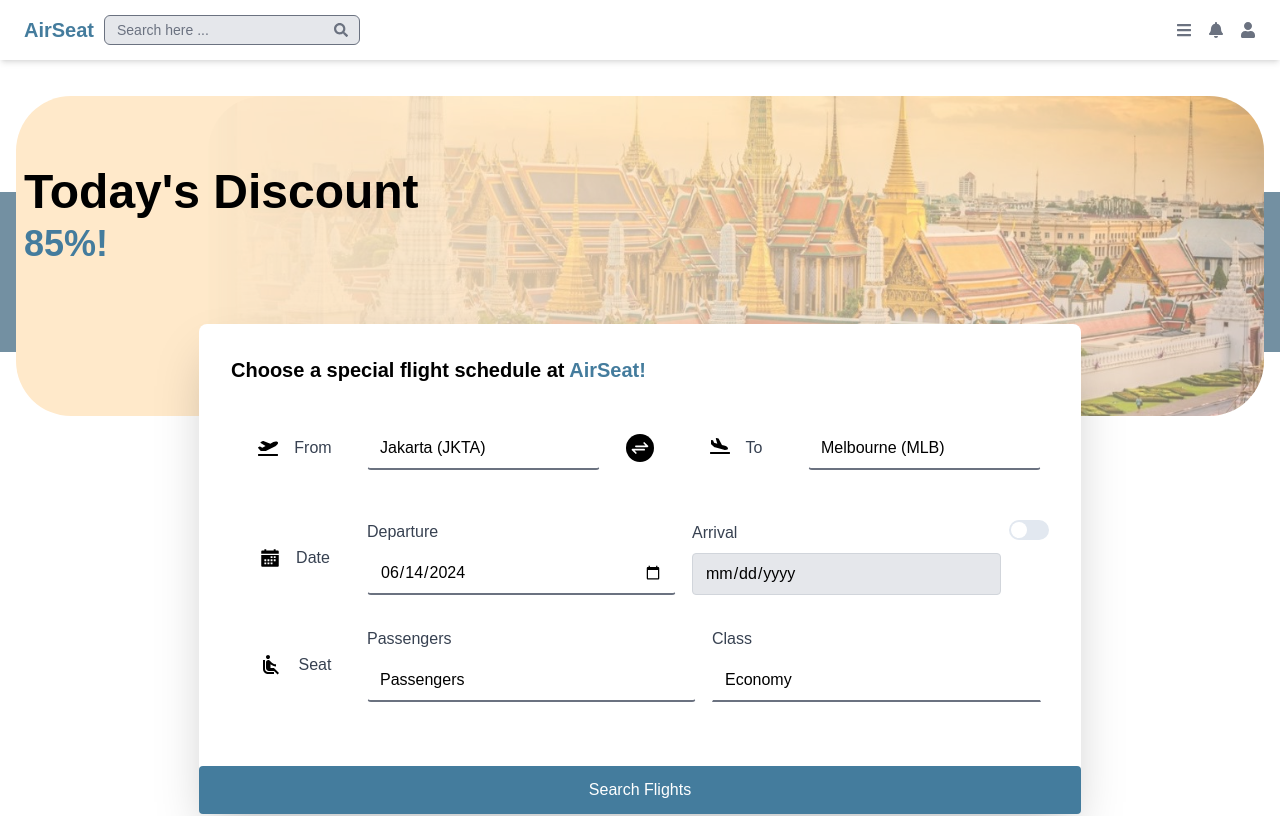
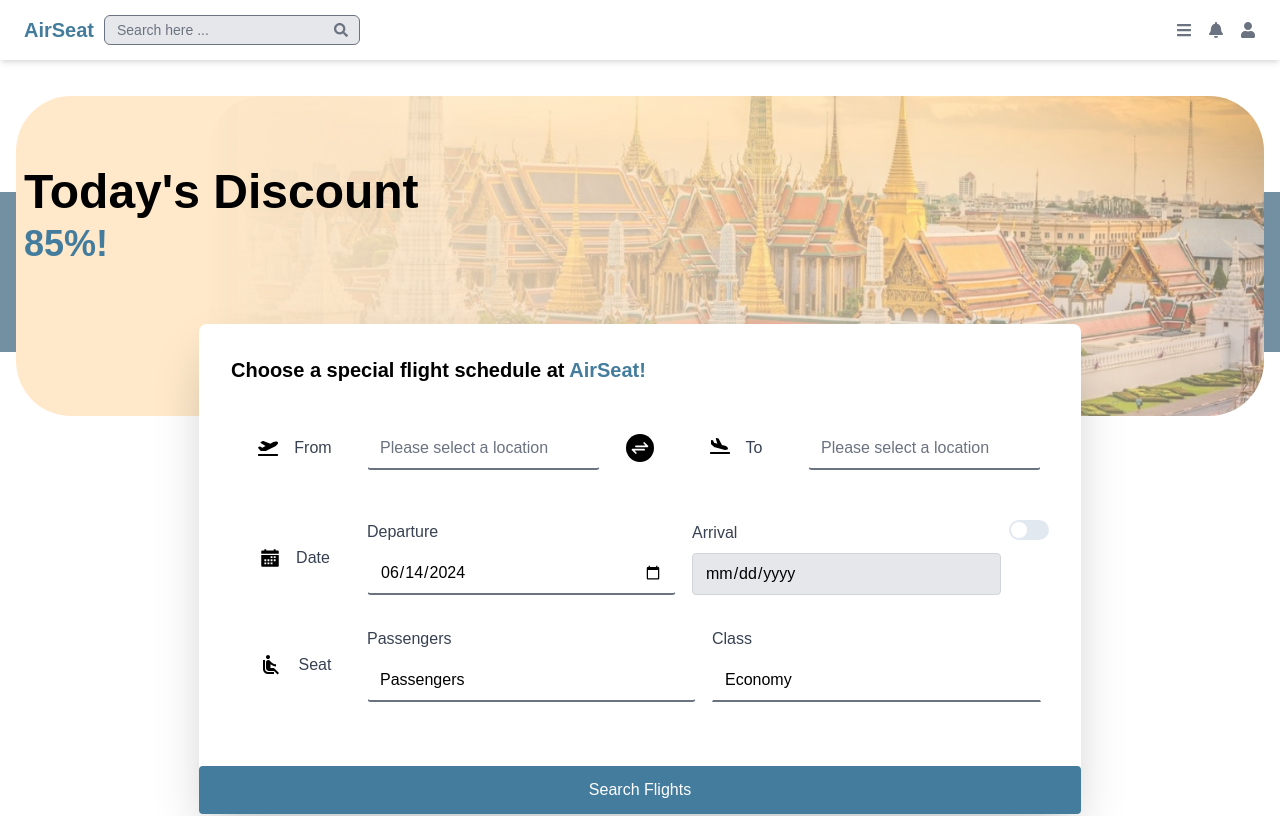
Before and after one commit to bananabyte-id/Tiketku, a React (Create React App) app: page / in a window 1280 px wide. Shown: the top 816 px of the page. Built offline with nearby package versions, Linux system fonts and the light colour scheme.

Commit message:
feat: add loading function

```diff
--- a/src/components/FlightResults.js
+++ b/src/components/FlightResults.js
@@ -1,4 +1,4 @@
-import React, { useState } from "react";
+import React, { useState, useEffect } from "react";
 import LongArrowIcon from "../icons/long_arrow.svg";
 import Modal from "./modal";
 import FlightAccordion from "./flightAccordion";
@@ -8,11 +8,26 @@ import { FiBox } from "react-icons/fi";
 import { CiHeart } from "react-icons/ci";
 import { FiDollarSign } from "react-icons/fi";
 import { LuArrowUpDown } from "react-icons/lu";
+import loadingIcon from "../icons/loading.svg";
 
 const FlightResults = () => {
   const [showModal, setShowModal] = useState(false);
   const flightData = flights;
-  console.log(flightData);
+  const [isLoading, setIsLoading] = useState(false);
+
+  useEffect(() => {
+    setTimeout(() => {
+      handleLoading();
+    }, 1000);
+  }, []);
+
+  const handleLoading = () => {
+    if (isLoading == false) {
+      setTimeout(() => {
+        setIsLoading(true);
+      }, 2000);
+    }
+  };
 
   const toggleModal = () => {
     setShowModal(!showModal);
@@ -84,7 +99,6 @@ const FlightResults = () => {
       <Modal showModal={showModal} toggleModal={toggleModal} />
 
       <div className="grid grid-cols-1 2xl:grid-cols-6">
-
         <div className="p-4">
           <div className="p-5 bg-background shadow-[0_3px_15px_-3px_rgba(0,0,0,0.3)] aspect-square w-60 rounded-2xl">
             <div className="self-center space-y-2">
@@ -109,9 +123,15 @@ const FlightResults = () => {
 
         <div className="p-4 col-span-5">
           <div className="space-y-5">
+            {!isLoading ? (
+              <div className="flex justify-center">
+                <img src={loadingIcon} className="aspect-square w-1/5" />
+              </div>
+            ) : (
+              <div>
                 {flightData.map((data) => (
                   <FlightAccordion
-              key={data.id} // Pastikan setiap elemen memiliki key unik jika digunakan dalam iterasi
+                    key={data.id}
                     airline={data.airline}
                     flightClass={data.class}
                     departureTime={data.departureTime}
@@ -128,60 +148,11 @@ const FlightResults = () => {
                   />
                 ))}
               </div>
+            )}
           </div>
         </div>
-
       </div>
-    // <>
-    //   <div className="container mx-auto px-[15.5rem]">
-    //     <div className="grid grid-cols-12 gap-5 mt-5">
-    //       <div className="col-span-9 justify-end">
-    //         {" "}
-    //         <div className="mb-3">
-    //           <div className="ms-0">
-    //             {flightdetails
-    //               .filter((order) => order.month === "January")
-    //               .map((order) => (
-    //                 <div
-    //                   key={order.id}
-    //                   className={`mx-4 mb-2 ring-1 shadow-md rounded-xl px-4 py-3 cursor-pointer border-2 ${
-    //                     selectedOrderId === order.id ? "border-customBlue2" : ""
-    //                   }`}
-    //                   onClick={() => handleCardClick(order)}
-    //                 >
-
-    //                   <div className="grid grid-cols-12 my-4 gap-12 place-content-between justify-between">
-    //                     <div className="col-span-4 flex items-start justify-center">
-    //                       <span className="ms-2 -mt-[2px]">
-    //                         <h5 className="font-bold ">
-    //                           {order.departureTime.split(" - ")[0]}
-    //                         </h5>
-    //                         <p className="text-sm">{order.departureAirportId}</p>
-    //                       </span>
-    //                     </div>
-    //                     <div className="col-span-4 flex flex-col items-center justify-center">
-    //                       <span>{order.totalTime}</span>
-    //                       <img src={LongArrowIcon} alt="" />
-    //                       <span>Direct</span>
-    //                     </div>
-
-    //                     <div className="col-span-4 flex items-start justify-center">
-    //                       <span className="ms-2 -mt-[2px]">
-    //                         <h5 className="font-bold ">
-    //                           {order.arrivalTime.split(" - ")[0]}
-    //                         </h5>
-    //                         <p className="text-sm">{order.arrivalAirportId}</p>
-    //                       </span>
-    //                     </div>
-    //                   </div>
-    //                 </div>
-    //               ))}
-    //           </div>
-    //         </div>
-    //       </div>
-    //     </div>
-    //   </div>
-    // </>
+    </div>
   );
 };
 
--- a/src/components/FlightSelection.js
+++ b/src/components/FlightSelection.js
@@ -7,6 +7,8 @@ const FlightSelection = () => {
   const [selectedDay, setSelectedDay] = useState(null);
   const [hoveredDay, setHoveredDay] = useState(null);
   const [dates, setDates] = useState([]);
+
+  console.log(selectedDay)
 
   useEffect(() => {
     const today = new Date();
--- a/src/components/Home.js
+++ b/src/components/Home.js
@@ -21,8 +21,8 @@ const Home = () => {
   const [showClassModal, setShowClassModal] = useState(false);
   const [showFromCityModal, setShowFromCityModal] = useState(false);
   const [showToCityModal, setShowToCityModal] = useState(false);
-  const [fromCity, setFromCity] = useState("Jakarta (JKTA)");
-  const [toCity, setToCity] = useState("Melbourne (MLB)");
+  const [fromCity, setFromCity] = useState("");
+  const [toCity, setToCity] = useState("");
   const [fromCitySearch, setFromCitySearch] = useState("");
   const [toCitySearch, setToCitySearch] = useState("");
   const [passengers, setPassengers] = useState({
@@ -152,7 +152,7 @@ const Home = () => {
                   value={fromCity}
                   onClick={() => setShowFromCityModal(true)}
                   readOnly
-                  placeholder="please select a location"
+                  placeholder="Please select a location"
                   className="w-full border-b-2  border-t-white border-l-white border-r-white rounded cursor-pointer"
                 />
               </div>
@@ -169,6 +169,7 @@ const Home = () => {
                 <input
                   type="text"
                   value={toCity}
+                  placeholder="Please select a location"
                   onClick={() => setShowToCityModal(true)}
                   readOnly
                   className="w-full border-b-2  border-t-white border-l-white border-r-white rounded cursor-pointer"
```
Also changed, not shown: src/icons/loading.svg (added). Lines whose indentation alone changed are shown as unchanged.
